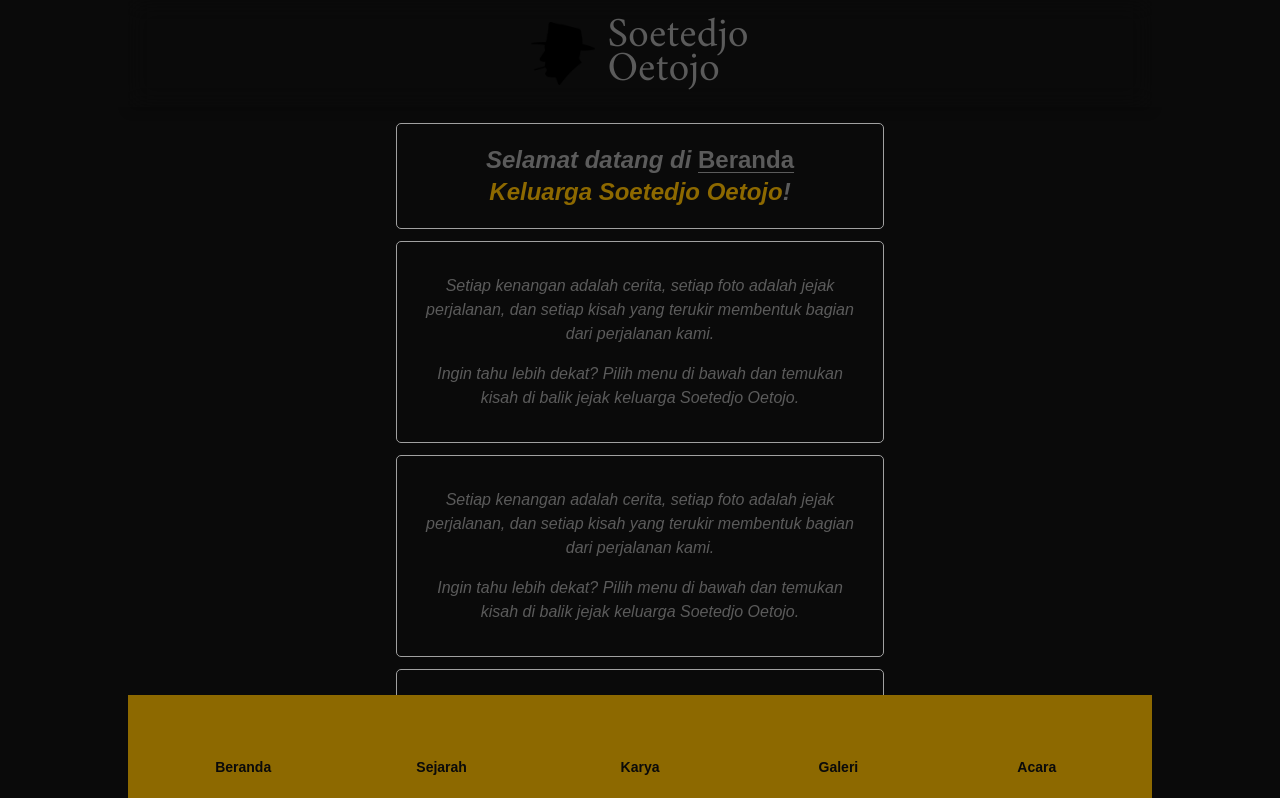
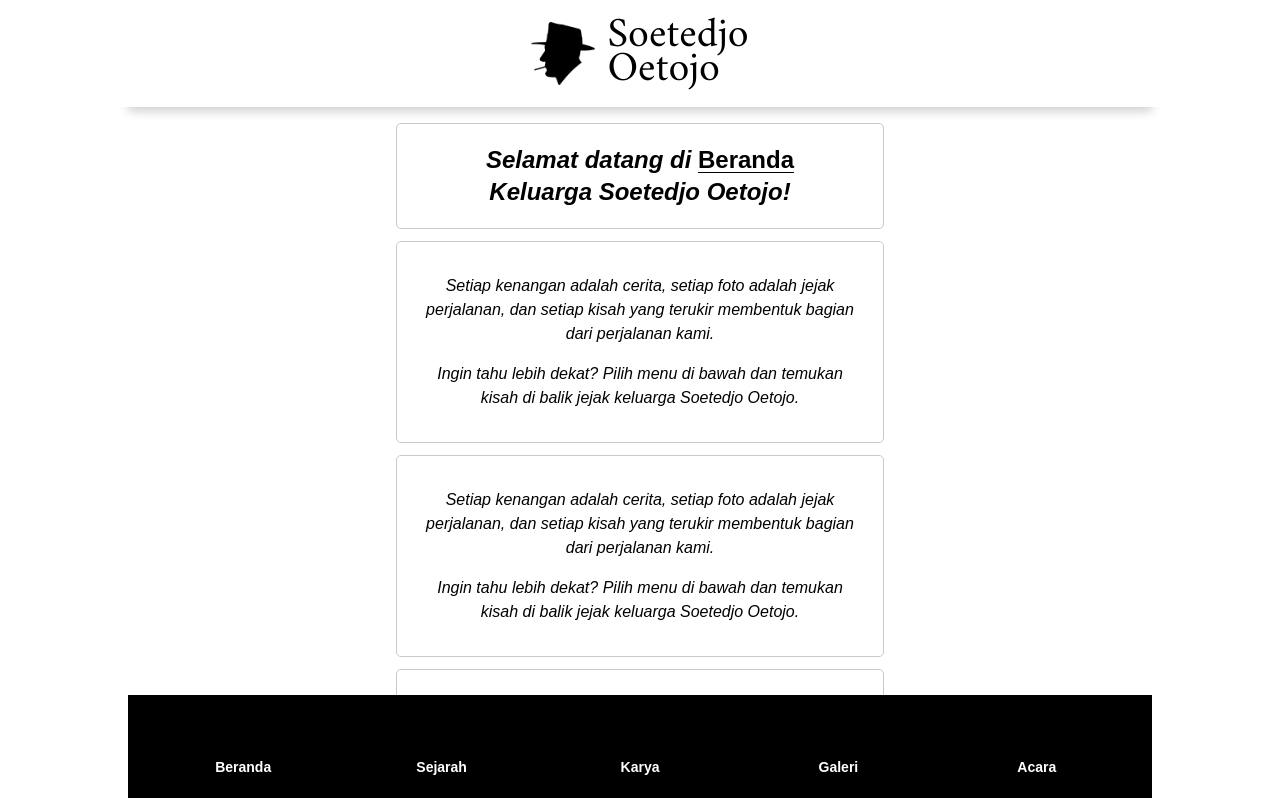
Before and after one commit to panjakent/soetedjo, a Next.js app: page / in a window 1280 px wide. Shown: the top 798 px of the page. Built offline with nearby package versions, Linux system fonts and the light colour scheme; some icons are missing; a web font is replaced by a local one.

Commit message:
refactor: cleaned up CSS

```diff
--- a/app/globals.css
+++ b/app/globals.css
@@ -4,28 +4,22 @@
 
 :root {
   --card-radius: 5px;
-}
-
-:root {
   --background: #FFFFFF;
   --foreground: #171717;
   --primary: #000000;
   --text-color: #000000;
-  /*--border-color: #A1A1A1;*/
   --border-color: #C9C9C9;
-
 }
 
 /*@media (prefers-color-scheme: dark) {*/
-  @media {
-  :root {
-    --background: #0a0a0a;
-    --foreground: #ededed;
-    --primary: #8D6900;
-    --text-color: #5B5B5B;
-    --border-color: #A1A1A1;
-  }
-}
+/*  :root {*/
+/*    --background: #0a0a0a;*/
+/*    --foreground: #ededed;*/
+/*    --primary: #8D6900;*/
+/*    --text-color: #5B5B5B;*/
+/*    --border-color: #A1A1A1;*/
+/*  }*/
+/*}*/
 
 header {
   color: var(--foreground);
```
